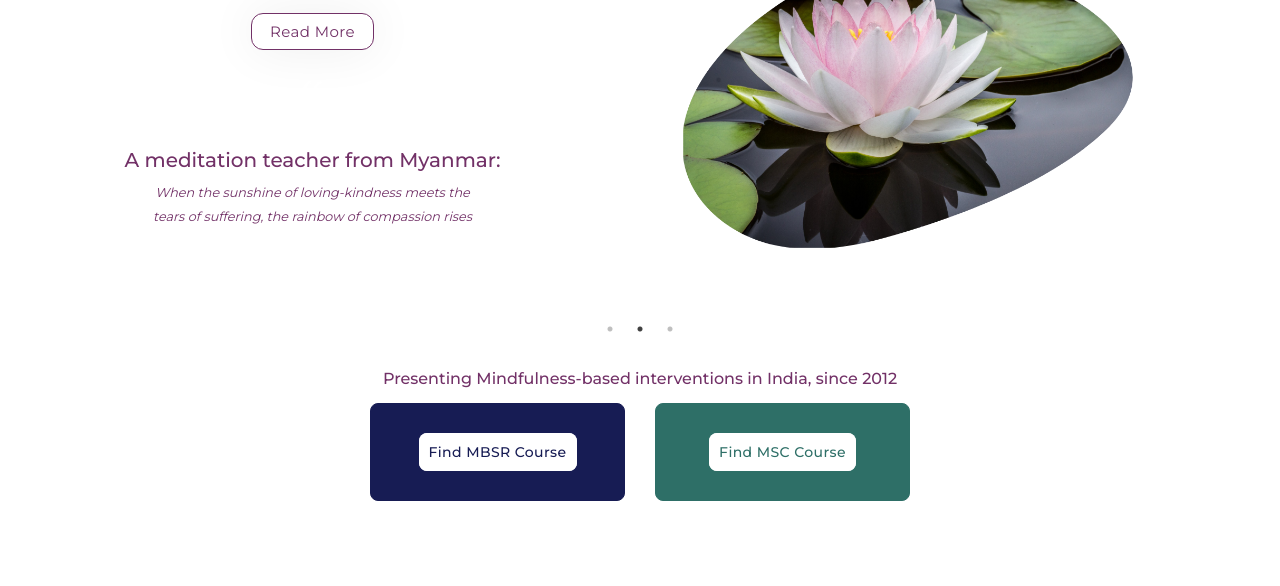
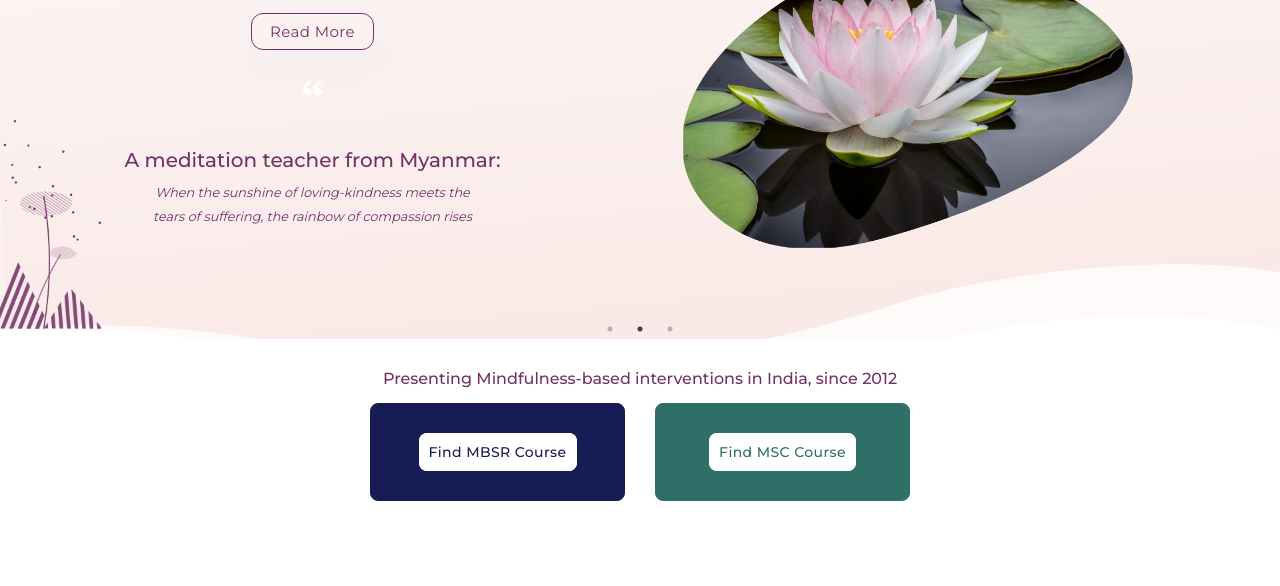
Before and after one commit to rvrkj/mindfulness, a plain HTML site: page index.html in a window 1280 px wide. Shown: the part 315-901 px from the top of the page. Drawn offline with nearby package versions, Linux system fonts and the light colour scheme; the site is published under a folder, as on GitHub Pages, so addresses that start at the root find nothing.

Commit message:
image path again  corrected

```diff
--- a/main.css
+++ b/main.css
@@ -531,7 +531,7 @@ background-color: #da3054;
 @media only screen and (min-width: 900px) {
 
   .mindful-bcg{
-    background: url('/images/mindfulness-bcg.png');
+    background: url('images/mindfulness-bcg.png');
     position: relative;
     background-position: center;
     background-repeat: no-repeat;
```
